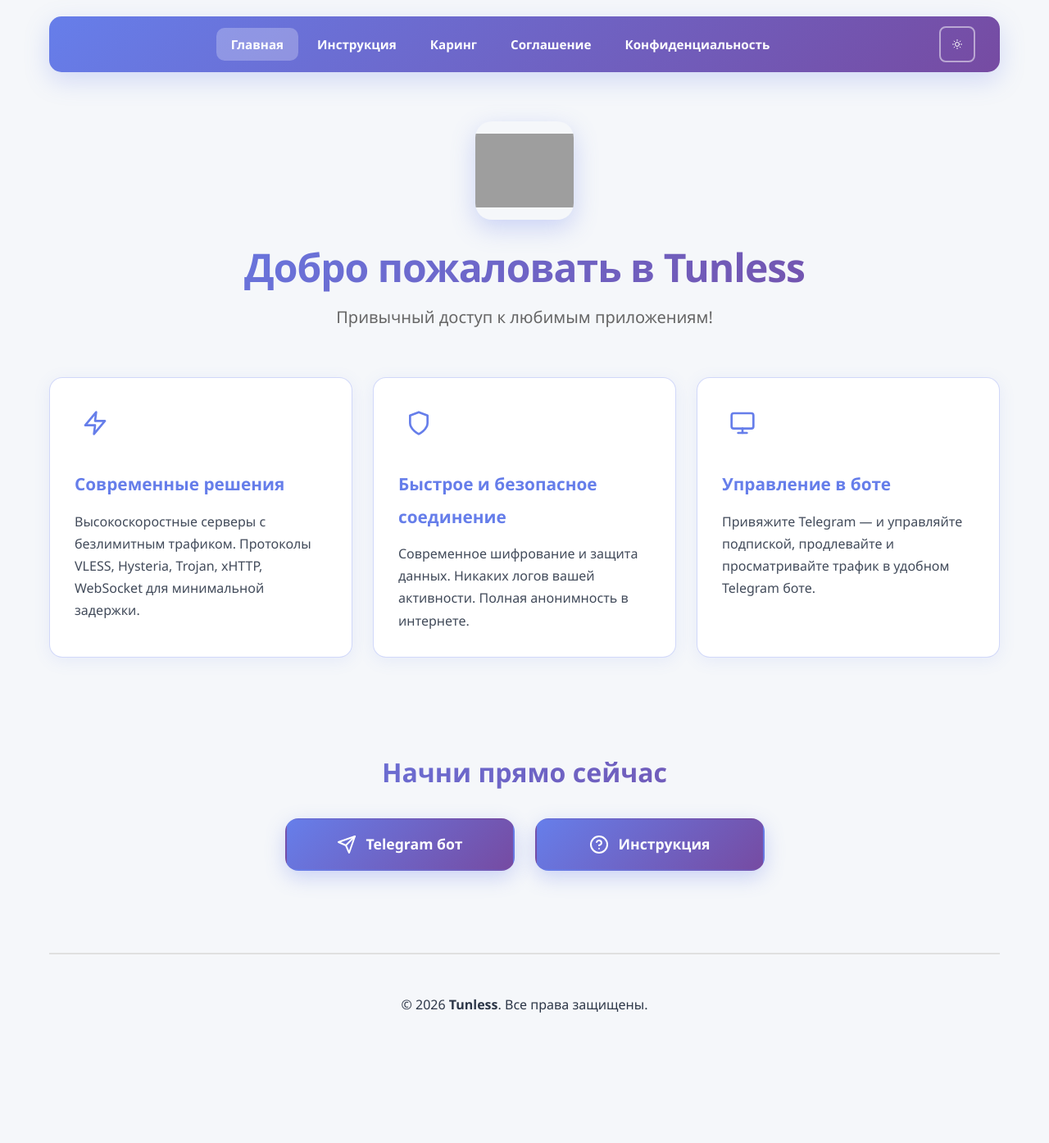
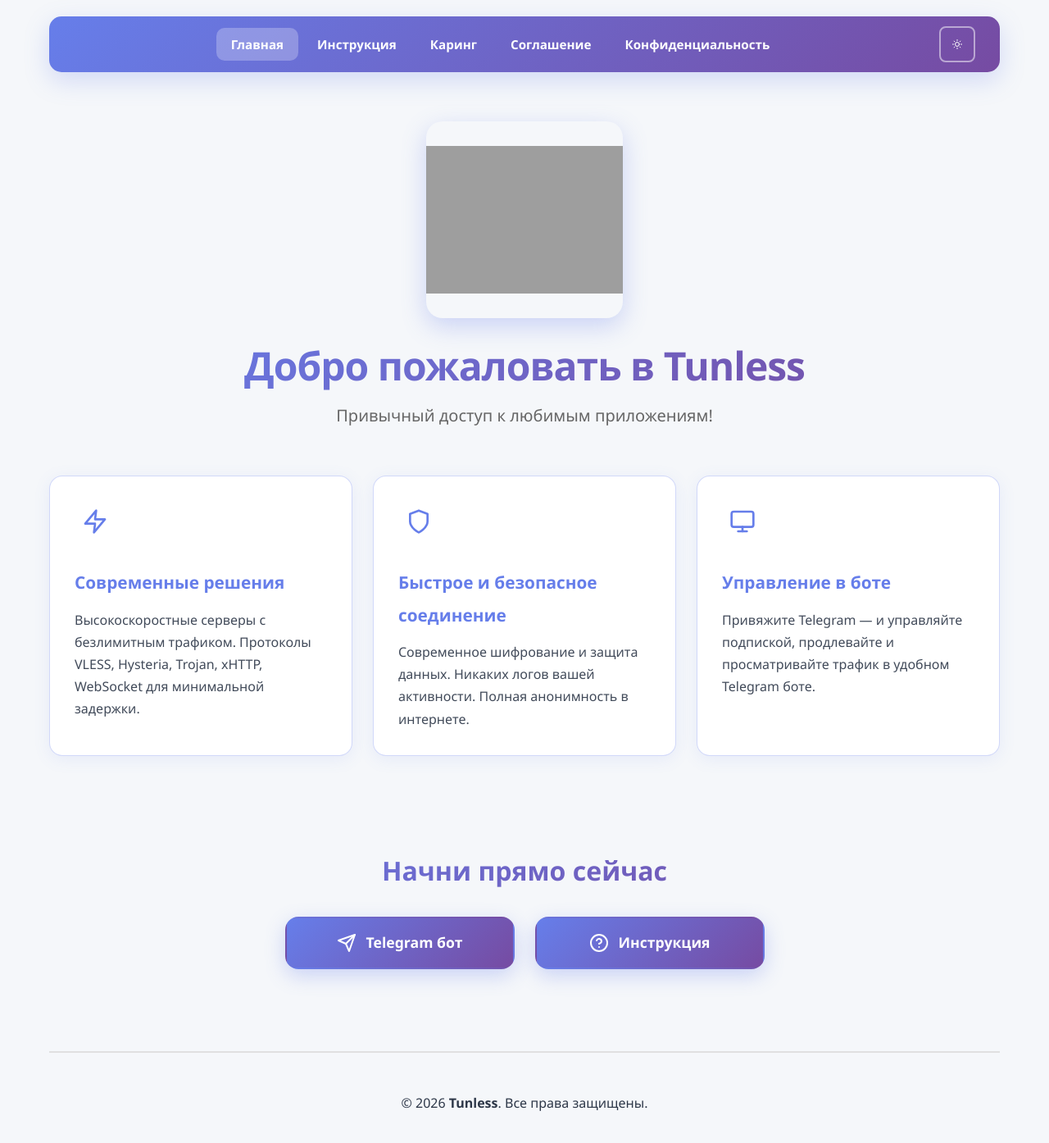
Before and after one commit to Michael-K-cloud/Tunless_Modern, a Jekyll site: the page built from index.md, in a window 1280 px wide and 1400 px high. Shown: the top 1394 px of the window at 82% size. Built offline with Jekyll 4.4.1, drawn with Linux system fonts in a browser that asks for light colours; grey boxes are pictures that could not be loaded.

Commit message:
Update default.html

```diff
--- a/_layouts/default.html
+++ b/_layouts/default.html
@@ -150,8 +150,8 @@
         }
 
         .hero-logo {
-            width: 120px;
-            height: 120px;
+            width: 240px;
+            height: 240px;
             object-fit: contain;
             margin-bottom: 20px;
             border-radius: 20px;
@@ -160,7 +160,7 @@
         }
 
         @media (max-width: 768px) {
-            .hero-logo { width: 80px; height: 80px; }
+            .hero-logo { width: 140px; height: 140px; }
         }
 
         .hero h1 {
```
